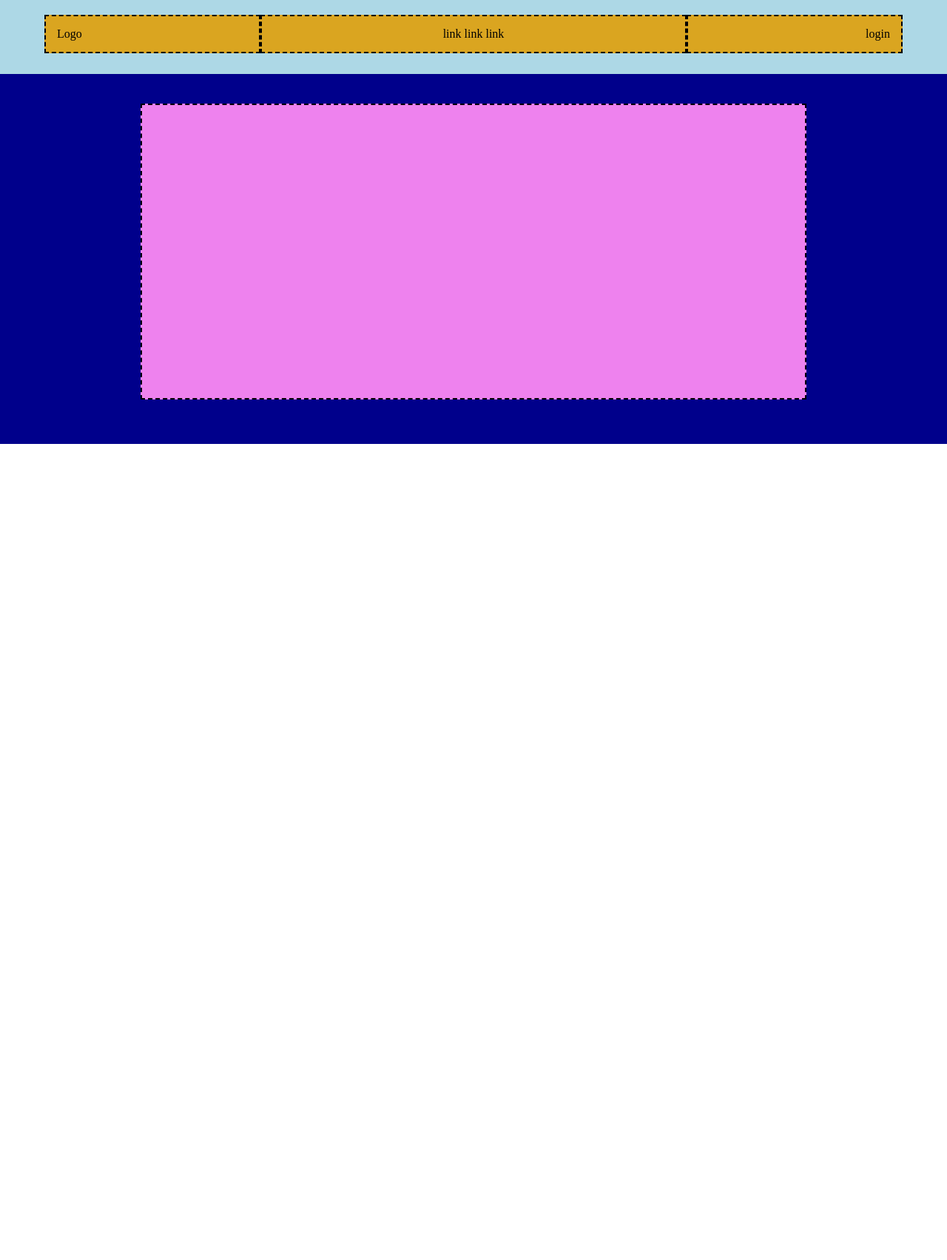
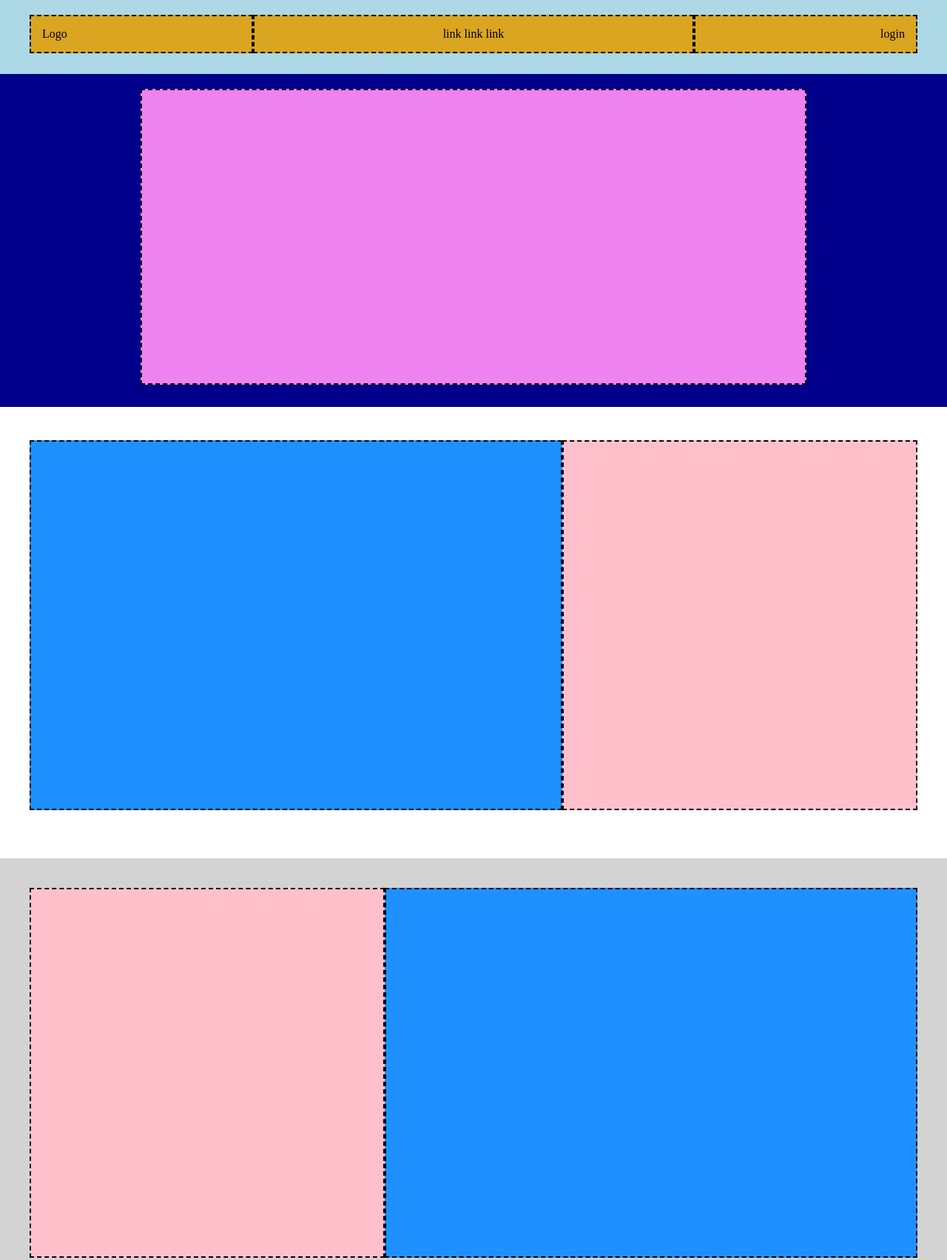
Before and after one commit to domenicatonziello/htmlcss-struttura-discord, a plain HTML site: page index.html in a window 1280 px wide. Shown: the top 1703 px of the page at 74% size. Before the commit the page ends 800 px from the top, so only its background shows below. Drawn offline with Linux system fonts and the light colour scheme.

Commit message:
1 step main

```diff
--- a/index.html
+++ b/index.html
@@ -19,16 +19,38 @@
         </div>
     </header>
     <div class="blue-backg">
-        <div class=" container pink"></div>
+        <div class="container purple"></div>
     </div>
+    <!--MAIN-->
     <main>
+      <div class="white backg">
+         <div class="container">
+             <div class="flex-container">
+                 <div class="lightblue"></div>
+                 <div class="pink"></div>
+             </div>
+         </div>
+     </div>
+     <div class="lightgrey backg">
         <div class="container">
-            <div></div>
-            <div></div>
-            <div></div>
-            <div></div>
-            <div></div>
+            <div class="flex-container">
+                <div class="pink"></div>
+                <div class="lightblue"></div>
+            </div>
         </div>
+     </div>
+     <div class="white backg">
+         <div class="container">
+             <div class="flex-container">
+                 <div class="lightblue"></div>
+                 <div class="pink"></div>
+             </div>
+          </div>
+      </div>
+      <div class="lightgrey backg">
+         <div class="container green"></div>
+     </div>
+      <div></div>
     </main>
     <footer>
         <div class="container">
--- a/style.css
+++ b/style.css
@@ -7,12 +7,13 @@
 .container{
     max-width: 1200px;
     margin: 0 auto;
-    padding: 20px;
+    /*padding: 20px; */
 }
 /* HEADER */
 header{
     background-color: rgb(173,216,230);
     height: 100px;
+    padding: 20px;
 }
 .flex-container{
     display: flex;
@@ -39,12 +40,41 @@ nav{
 }
 .blue-backg{
     background-color: rgb(0, 0, 139);
-    height: 500px;
-    padding: 40px 100px;
+    min-height: 450px;
+    padding: 20px;
+
 }
-.pink{
+.purple{
     background-color: rgb(238,130,238);
     border: 2px dashed black;
     width: 900px;
     height: 400px;
 }
+/* MAIN */
+.backg{
+    min-height: 600px;
+    margin: 5px auto;
+    padding: 40px;
+}
+.white{
+    background-color: rgb(255, 255, 255);
+}
+.lightblue{
+    border: 2px dashed black;
+    background-color: rgb(30,144,255);
+    min-height: 500px;
+    flex-basis: 60%;
+}
+.pink{
+    border: 2px dashed black;
+    background-color: rgb(255,192,203);
+    flex-basis: 40%;
+}
+.lightgrey{
+    background-color: rgb(211, 211, 211);
+}
+.green{
+    background-color: rgb(34,139,34);
+    border: 2px dashed black;
+    min-height: 800px;
+}
```
